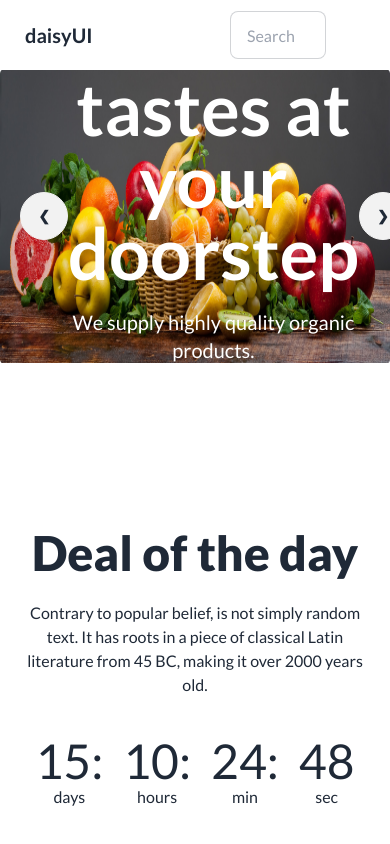
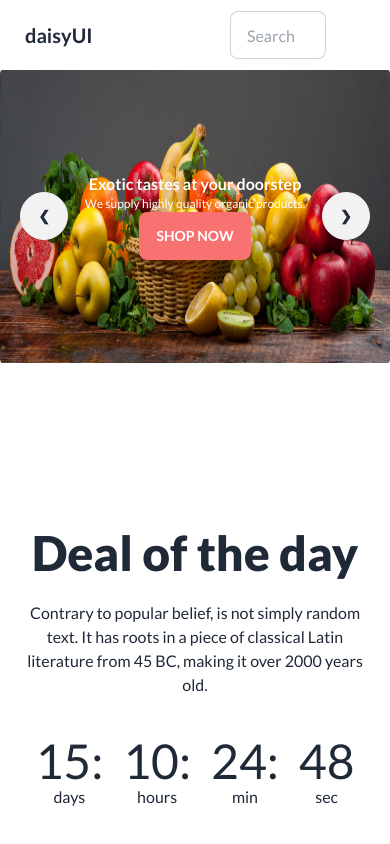
Before and after one commit to ponne1/fruit-landing-page, a plain HTML site: page index.html in a window 390 px wide. Shown: the top 844 px of the page. Drawn offline with nearby package versions, Linux system fonts and the light colour scheme; grey boxes are pictures that could not be loaded.

Commit message:
added banner

```diff
--- a/index.html
+++ b/index.html
@@ -78,8 +78,8 @@
                         <a href="#slide4" class="btn btn-circle">❮</a>
 
                         <div class="max-w-2xl text-center">
-                            <h1 class="mb-5 font-bold text-7xl text-white">Exotic tastes at your doorstep</h1>
-                            <p class="mb-5 text-xl text-white">We supply highly quality organic products.</p>
+                            <h1 class="lg:mb-5 font-bold text-base lg:text-7xl text-white">Exotic tastes at your doorstep</h1>
+                            <p class="text-xs lg:mb-5 lg:text-xl text-white">We supply highly quality organic products.</p>
                             <button class="btn btn-error text-white">Shop Now</button>
                         </div>
                         <a href="#slide2" class="btn btn-circle">❯</a>
```
